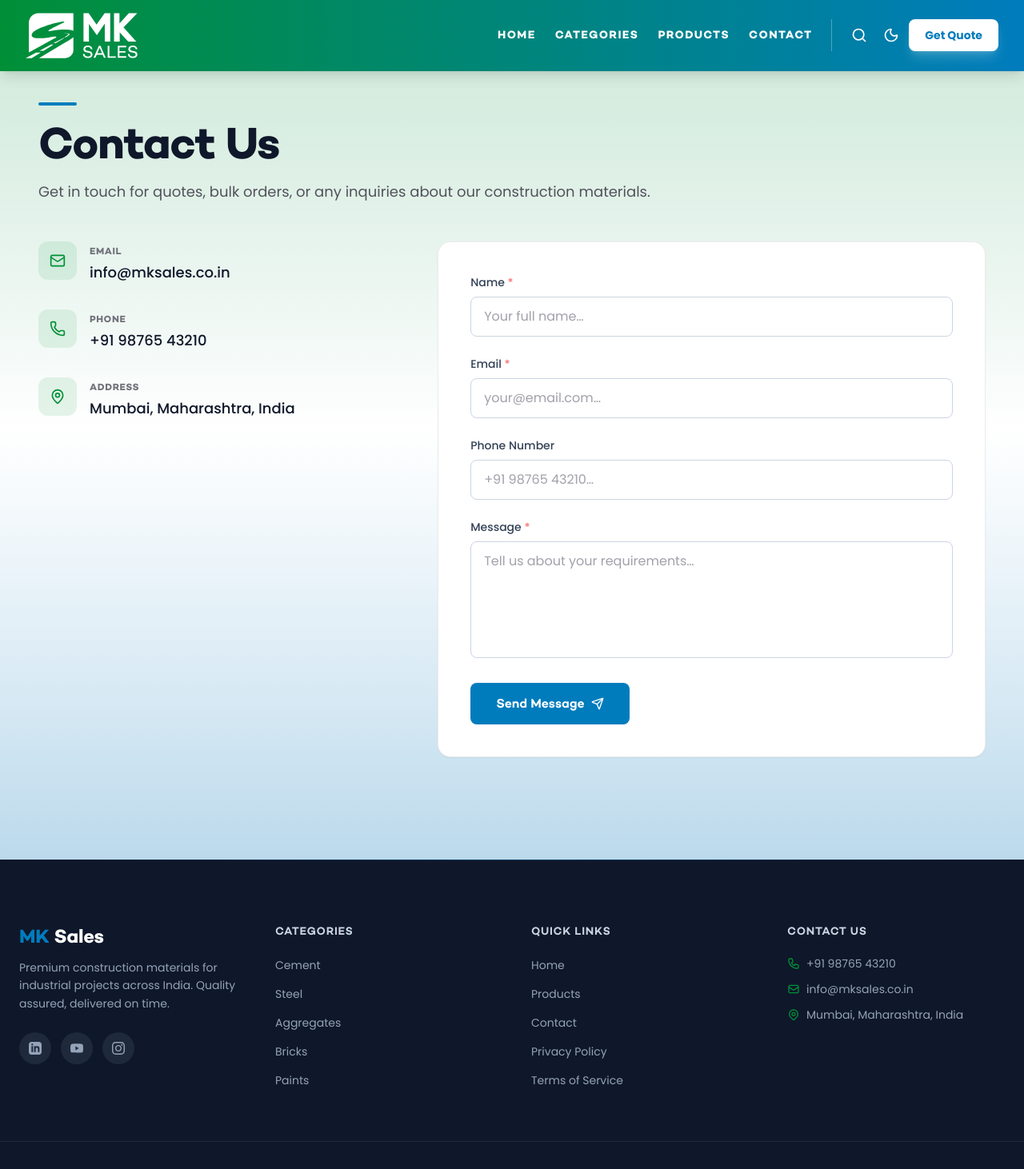
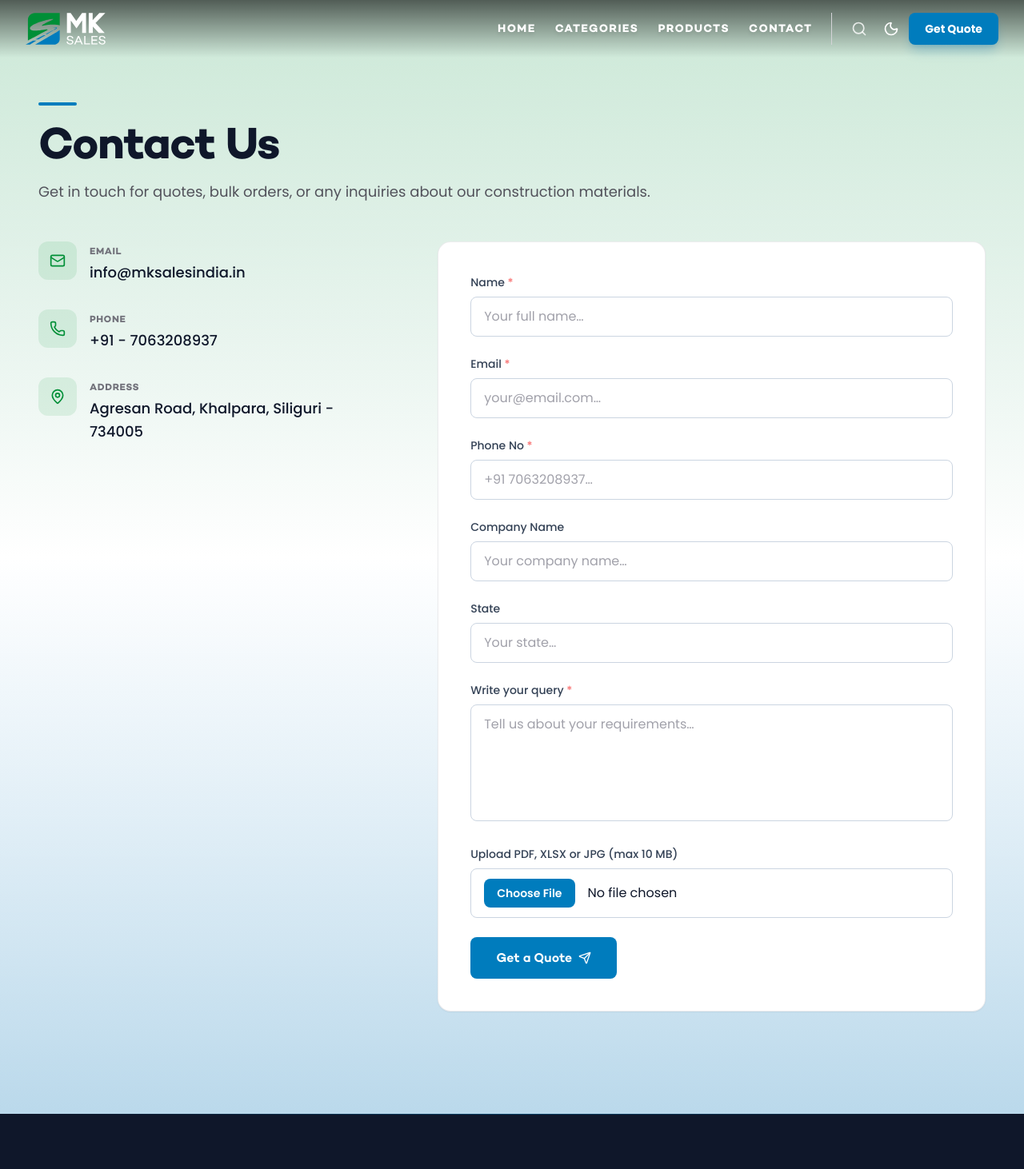
Before and after one commit to riCl3/mksales-frontend, a Next.js app: page /contact in a window 1280 px wide. Shown: the top 1462 px of the page at 80% size. Built offline with nearby package versions, Linux system fonts and the light colour scheme.

Commit message:
fix: added all reqested changes

```diff
--- a/src/app/contact/page.js
+++ b/src/app/contact/page.js
@@ -5,9 +5,9 @@ import { motion } from 'framer-motion'
 import { Mail, Phone, MapPin, Send, CheckCircle, AlertCircle } from 'lucide-react'
 
 const contactInfo = [
-  { icon: Mail, label: 'Email', value: 'info@mksales.co.in' },
-  { icon: Phone, label: 'Phone', value: '+91 98765 43210' },
-  { icon: MapPin, label: 'Address', value: 'Mumbai, Maharashtra, India' },
+  { icon: Mail, label: 'Email', value: 'info@mksalesindia.in' },
+  { icon: Phone, label: 'Phone', value: '+91 - 7063208937' },
+  { icon: MapPin, label: 'Address', value: 'Agresan Road, Khalpara, Siliguri - 734005' },
 ]
 
 const stagger = {
@@ -134,20 +134,47 @@ export default function ContactPage() {
             </div>
             <div>
               <label htmlFor="phone" className="block text-sm font-medium text-slate-700 dark:text-zinc-300 mb-2">
-                Phone Number
+                Phone No <span className="text-red-400">*</span>
               </label>
               <input
                 type="tel"
                 id="phone"
                 name="phone"
                 autoComplete="tel"
+                required
+                aria-required="true"
                 className="w-full px-4 py-3 bg-white dark:bg-zinc-700/50 border border-slate-300 dark:border-zinc-600 text-slate-900 dark:text-zinc-100 rounded-lg focus:border-brand-blue focus:ring-1 focus:ring-brand-blue outline-none transition-colors duration-300 placeholder:text-zinc-400 dark:placeholder:text-zinc-500"
-                placeholder="+91 98765 43210…"
+                placeholder="+91 7063208937…"
+              />
+            </div>
+            <div>
+              <label htmlFor="company" className="block text-sm font-medium text-slate-700 dark:text-zinc-300 mb-2">
+                Company Name
+              </label>
+              <input
+                type="text"
+                id="company"
+                name="company"
+                autoComplete="organization"
+                className="w-full px-4 py-3 bg-white dark:bg-zinc-700/50 border border-slate-300 dark:border-zinc-600 text-slate-900 dark:text-zinc-100 rounded-lg focus:border-brand-blue focus:ring-1 focus:ring-brand-blue outline-none transition-colors duration-300 placeholder:text-zinc-400 dark:placeholder:text-zinc-500"
+                placeholder="Your company name…"
+              />
+            </div>
+            <div>
+              <label htmlFor="state" className="block text-sm font-medium text-slate-700 dark:text-zinc-300 mb-2">
+                State
+              </label>
+              <input
+                type="text"
+                id="state"
+                name="state"
+                className="w-full px-4 py-3 bg-white dark:bg-zinc-700/50 border border-slate-300 dark:border-zinc-600 text-slate-900 dark:text-zinc-100 rounded-lg focus:border-brand-blue focus:ring-1 focus:ring-brand-blue outline-none transition-colors duration-300 placeholder:text-zinc-400 dark:placeholder:text-zinc-500"
+                placeholder="Your state…"
               />
             </div>
             <div>
               <label htmlFor="message" className="block text-sm font-medium text-slate-700 dark:text-zinc-300 mb-2">
-                Message <span className="text-red-400">*</span>
+                Write your query <span className="text-red-400">*</span>
               </label>
               <textarea
                 id="message"
@@ -157,6 +184,18 @@ export default function ContactPage() {
                 aria-required="true"
                 className="w-full px-4 py-3 bg-white dark:bg-zinc-700/50 border border-slate-300 dark:border-zinc-600 text-slate-900 dark:text-zinc-100 rounded-lg focus:border-brand-blue focus:ring-1 focus:ring-brand-blue outline-none transition-colors duration-300 resize-none placeholder:text-zinc-400 dark:placeholder:text-zinc-500"
                 placeholder="Tell us about your requirements…"
+              />
+            </div>
+            <div>
+              <label htmlFor="file" className="block text-sm font-medium text-slate-700 dark:text-zinc-300 mb-2">
+                Upload PDF, XLSX or JPG (max 10 MB)
+              </label>
+              <input
+                type="file"
+                id="file"
+                name="file"
+                accept=".pdf,.xlsx,.xls,.jpg,.jpeg"
+                className="w-full px-4 py-3 bg-white dark:bg-zinc-700/50 border border-slate-300 dark:border-zinc-600 text-slate-900 dark:text-zinc-100 rounded-lg focus:border-brand-blue focus:ring-1 focus:ring-brand-blue outline-none transition-colors duration-300 file:mr-4 file:py-2 file:px-4 file:rounded-lg file:border-0 file:text-sm file:font-semibold file:bg-brand-blue file:text-white hover:file:bg-brand-dark file:cursor-pointer"
               />
             </div>
             {status === 'sent' && (
@@ -185,7 +224,7 @@ export default function ContactPage() {
                 </>
               ) : (
                 <>
-                  Send Message
+                  Get a Quote
                   <Send className="w-4 h-4 transition-transform duration-300 group-hover:translate-x-1" />
                 </>
               )}
--- a/src/components/CategoriesScroll.js
+++ b/src/components/CategoriesScroll.js
@@ -123,7 +123,7 @@ export default function CategoriesScroll({ categories }) {
               )}
               <div className="absolute inset-0 bg-gradient-to-t from-black/50 via-black/10 to-transparent" />
               <div className="absolute inset-0 flex items-end p-6">
-                <h3 className="text-xl font-semibold text-white">{cat.name}</h3>
+                <h3 className="text-xl font-normal text-white">{cat.name}</h3>
               </div>
             </Link>
           ))}
--- a/src/components/Footer.js
+++ b/src/components/Footer.js
@@ -10,7 +10,7 @@ export default function Footer() {
       <div className="max-w-7xl mx-auto px-6 grid md:grid-cols-2 lg:grid-cols-4 gap-12">
         {/* Brand */}
         <div className="lg:col-span-1">
-          <h3 className="text-2xl font-bold mb-2">
+          <h3 className="text-lg font-bold mb-2">
             <span className="text-brand-blue">MK</span>{' '}
             <span className="text-white">Sales</span>
           </h3>
@@ -20,13 +20,14 @@ export default function Footer() {
           </p>
           <div className="flex gap-3 mt-6">
             {[
-              { label: 'LinkedIn', path: 'M19 0h-14c-2.761 0-5 2.239-5 5v14c0 2.761 2.239 5 5 5h14c2.762 0 5-2.239 5-5v-14c0-2.761-2.238-5-5-5zm-11 19h-3v-11h3v11zm-1.5-12.268c-.966 0-1.75-.79-1.75-1.764s.784-1.764 1.75-1.764 1.75.79 1.75 1.764-.783 1.764-1.75 1.764zm13.5 12.268h-3v-5.604c0-3.368-4-3.113-4 0v5.604h-3v-11h3v1.765c1.396-2.586 7-2.777 7 2.476v6.759z' },
-              { label: 'YouTube', path: 'M23.498 6.186a3.016 3.016 0 0 0-2.122-2.136C19.505 3.545 12 3.545 12 3.545s-7.505 0-9.377.505A3.017 3.017 0 0 0 .502 6.186C0 8.07 0 12 0 12s0 3.93.502 5.814a3.016 3.016 0 0 0 2.122 2.136c1.871.505 9.376.505 9.376.505s7.505 0 9.377-.505a3.015 3.015 0 0 0 2.122-2.136C24 15.93 24 12 24 12s0-3.93-.502-5.814zM9.545 15.568V8.432L15.818 12l-6.273 3.568z' },
-              { label: 'Instagram', path: 'M12 2.163c3.204 0 3.584.012 4.85.07 3.252.148 4.771 1.691 4.919 4.919.058 1.265.069 1.645.069 4.849 0 3.205-.012 3.584-.069 4.849-.149 3.225-1.664 4.771-4.919 4.919-1.266.058-1.644.07-4.85.07-3.204 0-3.584-.012-4.849-.07-3.26-.149-4.771-1.699-4.919-4.92-.058-1.265-.07-1.644-.07-4.849 0-3.204.013-3.583.07-4.849.149-3.227 1.664-4.771 4.919-4.919 1.266-.057 1.645-.069 4.849-.069zm0-2.163c-3.259 0-3.667.014-4.947.072-4.358.2-6.78 2.618-6.98 6.98-.059 1.281-.073 1.689-.073 4.948 0 3.259.014 3.668.072 4.948.2 4.358 2.618 6.78 6.98 6.98 1.281.058 1.689.072 4.948.072 3.259 0 3.668-.014 4.948-.072 4.354-.2 6.782-2.618 6.979-6.98.059-1.28.073-1.689.073-4.948 0-3.259-.014-3.667-.072-4.947-.196-4.354-2.617-6.78-6.979-6.98-1.281-.059-1.69-.073-4.949-.073zm0 5.838c-3.403 0-6.162 2.759-6.162 6.162s2.759 6.163 6.162 6.163 6.162-2.759 6.162-6.163c0-3.403-2.759-6.162-6.162-6.162zm0 10.162c-2.209 0-4-1.79-4-4 0-2.209 1.791-4 4-4s4 1.791 4 4c0 2.21-1.791 4-4 4zm6.406-11.845c-.796 0-1.441.645-1.441 1.44s.645 1.44 1.441 1.44c.795 0 1.439-.645 1.439-1.44s-.644-1.44-1.439-1.44z' },
+              { label: 'LinkedIn', path: 'M19 0h-14c-2.761 0-5 2.239-5 5v14c0 2.761 2.239 5 5 5h14c2.762 0 5-2.239 5-5v-14c0-2.761-2.238-5-5-5zm-11 19h-3v-11h3v11zm-1.5-12.268c-.966 0-1.75-.79-1.75-1.764s.784-1.764 1.75-1.764 1.75.79 1.75 1.764-.783 1.764-1.75 1.764zm13.5 12.268h-3v-5.604c0-3.368-4-3.113-4 0v5.604h-3v-11h3v1.765c1.396-2.586 7-2.777 7 2.476v6.759z', href: 'https://www.linkedin.com/company/mk-sales-india/?viewAsMember=true' },
+              { label: 'Instagram', path: 'M12 2.163c3.204 0 3.584.012 4.85.07 3.252.148 4.771 1.691 4.919 4.919.058 1.265.069 1.645.069 4.849 0 3.205-.012 3.584-.069 4.849-.149 3.225-1.664 4.771-4.919 4.919-1.266.058-1.644.07-4.85.07-3.204 0-3.584-.012-4.849-.07-3.26-.149-4.771-1.699-4.919-4.92-.058-1.265-.07-1.644-.07-4.849 0-3.204.013-3.583.07-4.849.149-3.227 1.664-4.771 4.919-4.919 1.266-.057 1.645-.069 4.849-.069zm0-2.163c-3.259 0-3.667.014-4.947.072-4.358.2-6.78 2.618-6.98 6.98-.059 1.281-.073 1.689-.073 4.948 0 3.259.014 3.668.072 4.948.2 4.358 2.618 6.78 6.98 6.98 1.281.058 1.689.072 4.948.072 3.259 0 3.668-.014 4.948-.072 4.354-.2 6.782-2.618 6.979-6.98.059-1.28.073-1.689.073-4.948 0-3.259-.014-3.667-.072-4.947-.196-4.354-2.617-6.78-6.979-6.98-1.281-.059-1.69-.073-4.949-.073zm0 5.838c-3.403 0-6.162 2.759-6.162 6.162s2.759 6.163 6.162 6.163 6.162-2.759 6.162-6.163c0-3.403-2.759-6.162-6.162-6.162zm0 10.162c-2.209 0-4-1.79-4-4 0-2.209 1.791-4 4-4s4 1.791 4 4c0 2.21-1.791 4-4 4zm6.406-11.845c-.796 0-1.441.645-1.441 1.44s.645 1.44 1.441 1.44c.795 0 1.439-.645 1.439-1.44s-.644-1.44-1.439-1.44z', href: 'https://www.instagram.com/mksalesindia/' },
             ].map((social) => (
               <a
                 key={social.label}
-                href="#"
+                href={social.href}
+                target="_blank"
+                rel="noopener noreferrer"
                 className="w-10 h-10 rounded-full bg-slate-800 dark:bg-zinc-800 flex items-center justify-center text-slate-400 hover:bg-brand-green hover:text-white hover:shadow-lg hover:shadow-brand-green/30 transition-colors duration-300"
                 aria-label={social.label}
               >
@@ -92,20 +93,20 @@ export default function Footer() {
               <svg className="w-4 h-4 mt-0.5 text-brand-green shrink-0" fill="none" viewBox="0 0 24 24" stroke="currentColor" strokeWidth={2} aria-hidden="true">
                 <path strokeLinecap="round" strokeLinejoin="round" d="M3 5a2 2 0 012-2h3.28a1 1 0 01.948.684l1.498 4.493a1 1 0 01-.502 1.21l-2.257 1.13a11.042 11.042 0 005.516 5.516l1.13-2.257a1 1 0 011.21-.502l4.493 1.498a1 1 0 01.684.949V19a2 2 0 01-2 2h-1C9.716 21 3 14.284 3 6V5z" />
               </svg>
-              <a href="tel:+919876543210" className="hover:text-brand-blue transition-colors">+91 98765 43210</a>
+              <a href="tel:+917063208937" className="hover:text-brand-blue transition-colors">+91 - 7063208937</a>
             </li>
             <li className="flex items-start gap-2">
               <svg className="w-4 h-4 mt-0.5 text-brand-green shrink-0" fill="none" viewBox="0 0 24 24" stroke="currentColor" strokeWidth={2} aria-hidden="true">
                 <path strokeLinecap="round" strokeLinejoin="round" d="M3 8l7.89 5.26a2 2 0 002.22 0L21 8M5 19h14a2 2 0 002-2V7a2 2 0 00-2-2H5a2 2 0 00-2 2v10a2 2 0 002 2z" />
               </svg>
-              <a href="mailto:info@mksales.co.in" className="hover:text-brand-blue transition-colors">info@mksales.co.in</a>
+              <a href="mailto:info@mksalesindia.in" className="hover:text-brand-blue transition-colors">info@mksalesindia.in</a>
             </li>
             <li className="flex items-start gap-2">
               <svg className="w-4 h-4 mt-0.5 text-brand-green shrink-0" fill="none" viewBox="0 0 24 24" stroke="currentColor" strokeWidth={2} aria-hidden="true">
                 <path strokeLinecap="round" strokeLinejoin="round" d="M17.657 16.657L13.414 20.9a1.998 1.998 0 01-2.827 0l-4.244-4.243a8 8 0 1111.314 0z" />
                 <path strokeLinecap="round" strokeLinejoin="round" d="M15 11a3 3 0 11-6 0 3 3 0 016 0z" />
               </svg>
-              <a href="https://maps.google.com/?q=Mumbai+Maharashtra+India" target="_blank" rel="noopener noreferrer" className="hover:text-brand-blue transition-colors">Mumbai, Maharashtra, India</a>
+              <a href="https://maps.google.com/?q=Agresan+Road+Khalpara+Siliguri+734005" target="_blank" rel="noopener noreferrer" className="hover:text-brand-blue transition-colors">Agresan Road, Khalpara, Siliguri - 734005</a>
             </li>
           </ul>
         </div>
--- a/src/components/Navbar.js
+++ b/src/components/Navbar.js
@@ -36,33 +36,28 @@ export default function Navbar() {
   }
 
   const linkClass = () => {
-    const isLight = isHome && scrolled && theme === 'light'
+    const isLight = scrolled && theme === 'light'
     const base = 'font-display text-sm font-bold uppercase tracking-widest transition-colors duration-300 relative after:absolute after:bottom-0 after:left-0 after:h-0.5 after:w-0 after:transition-all after:duration-300 hover:after:w-full'
     const underline = isLight ? 'after:bg-brand-green' : 'after:bg-white'
-    if (!isHome) return `${base} ${underline} text-white hover:text-white/80`
     if (scrolled || menuOpen) return `${base} ${underline} ${isLight ? 'text-gray-700 hover:text-brand-green' : 'text-zinc-200 hover:text-brand-green'}`
     return `${base} ${underline} text-white hover:text-brand-green drop-shadow-md`
   }
 
   return (
     <header className={`fixed top-0 left-0 right-0 z-50 transition-all duration-500 ${
-      !isHome
-        ? 'bg-gradient-to-r from-[#008F37] to-[#007CBD] shadow-lg'
-        : scrolled
-          ? 'bg-white/90 dark:bg-zinc-900/90 backdrop-blur-2xl border-b border-brand-green/30 dark:border-brand-green/20 shadow-lg shadow-brand-green/5'
-          : 'bg-gradient-to-b from-black/60 via-black/30 to-transparent'
+      scrolled
+        ? 'bg-white/90 dark:bg-zinc-900/90 backdrop-blur-2xl border-b border-brand-green/30 dark:border-brand-green/20 shadow-lg shadow-brand-green/5'
+        : 'bg-gradient-to-b from-black/60 via-black/30 to-transparent'
     }`}>
       <nav className="max-w-7xl mx-auto flex items-center justify-between px-6 md:px-8 py-4 gap-4">
         <Link
           href="/"
           className="shrink-0"
         >
-          {mounted && ((!isHome) ? (
-            <Image src="/logo-white.svg" alt="MK Sales" width={140} height={56} priority />
-          ) : (scrolled && theme === 'light') ? (
-            <Image src="/logo-dark.svg" alt="MK Sales" width={140} height={56} priority />
+          {mounted && ((scrolled && theme === 'light') ? (
+            <Image src="/logo-dark.svg" alt="MK Sales" width={100} height={40} priority />
           ) : (
-            <Image src="/logo-light.svg" alt="MK Sales" width={140} height={56} priority />
+            <Image src="/logo-light.svg" alt="MK Sales" width={100} height={40} priority />
           ))}
         </Link>
 
@@ -71,16 +66,12 @@ export default function Navbar() {
           <button onClick={() => { if (isHome) { scrollToSection('categories'); } else { window.location.href = '/#categories'; } }} className={linkClass()}>Categories</button>
           <Link href="/products" className={linkClass()}>Products</Link>
           <Link href="/contact" className={linkClass()}>Contact</Link>
-          <div className={`flex items-center gap-1 pl-4 border-l ${!isHome ? 'border-white/30' : 'border-zinc-300 dark:border-zinc-600'}`}>
-            <SearchBar scrolled={scrolled} isHome={isHome} />
-            <ThemeToggle isHome={isHome} scrolled={scrolled} />
+          <div className="flex items-center gap-1 pl-4 border-l border-zinc-300 dark:border-zinc-600">
+            <SearchBar scrolled={scrolled} />
+            <ThemeToggle scrolled={scrolled} />
             <Link
               href="/contact"
-              className={`px-5 py-2.5 text-sm font-bold transition-all duration-300 rounded-lg shadow-lg ${
-                !isHome
-                  ? 'bg-white text-[#007CBD] hover:bg-white/90 shadow-white/20'
-                  : 'bg-brand-blue text-white hover:bg-brand-dark shadow-brand-blue/25 hover:shadow-brand-blue/40 hover:-translate-y-0.5'
-              }`}
+              className="px-5 py-2.5 text-sm font-bold transition-all duration-300 rounded-lg shadow-lg bg-brand-blue text-white hover:bg-brand-dark shadow-brand-blue/25 hover:shadow-brand-blue/40 hover:-translate-y-0.5"
             >
               Get Quote
             </Link>
@@ -88,7 +79,7 @@ export default function Navbar() {
         </div>
 
         <div className="md:hidden flex items-center gap-2">
-          <SearchBar scrolled={scrolled} isHome={isHome} />
+          <SearchBar scrolled={scrolled} />
           <button
             onClick={() => setMenuOpen(!menuOpen)}
             className="relative z-50 p-2"
@@ -98,7 +89,7 @@ export default function Navbar() {
             {menuOpen ? (
               <X className="w-6 h-6 text-white" />
             ) : (
-              <Menu className={`w-6 h-6 ${!isHome ? 'text-white' : scrolled ? 'text-gray-800 dark:text-zinc-100' : 'text-white'}`} />
+              <Menu className={`w-6 h-6 ${scrolled ? 'text-gray-800 dark:text-zinc-100' : 'text-white'}`} />
             )}
           </button>
         </div>
@@ -117,11 +108,7 @@ export default function Navbar() {
             <Link
               href="/contact"
               onClick={() => setMenuOpen(false)}
-              className={`px-8 py-3 font-bold transition-all duration-300 rounded-lg shadow-lg ${
-                !isHome
-                  ? 'bg-white text-[#007CBD] hover:bg-white/90 shadow-white/30'
-                  : 'bg-brand-blue text-white hover:bg-brand-dark shadow-brand-blue/30'
-              }`}
+              className="px-8 py-3 font-bold transition-all duration-300 rounded-lg shadow-lg bg-brand-blue text-white hover:bg-brand-dark shadow-brand-blue/30"
             >
               Get Quote
             </Link>
--- a/src/components/TestimonialsSection.js
+++ b/src/components/TestimonialsSection.js
@@ -6,22 +6,10 @@ import { ChevronLeft, ChevronRight, Quote } from 'lucide-react'
 
 const testimonials = [
   {
-    name: 'Rajesh Mehta',
-    role: 'Project Director',
-    company: 'Larsen & Toubro',
-    text: 'MK Sales has been our trusted partner for construction materials across 12 major projects in Maharashtra. Their consistency in quality and delivery timelines is unmatched.',
-  },
-  {
-    name: 'Priya Sharma',
-    role: 'Procurement Head',
-    company: 'Tata Projects',
-    text: 'The steel and structural materials from MK Sales meet the highest industry standards. Their Pan-India logistics network ensures we never face material shortages on site.',
-  },
-  {
-    name: 'Vikram Singh',
-    role: 'Site Manager',
-    company: 'DLF Construction',
-    text: 'We have been sourcing cement and aggregates from MK Sales for 5 years. Their pricing is competitive and the quality control is rigorous. Highly recommended.',
+    name: 'S & P Construction',
+    role: '',
+    company: 'Baripada, Orissa',
+    text: 'We are satisfied with the crash barriers supplied by MK Sales. The products were IRC & MorTH compliant, manufactured using quality materials as per our technical specifications, and met our project requirements effectively.',
   },
 ]
 
@@ -154,7 +142,7 @@ export default function TestimonialsSection() {
                 </div>
                 <div>
                   <p className="font-semibold text-white font-display">{t.name}</p>
-                  <p className="text-sm text-zinc-400">{t.role}, {t.company}</p>
+                  <p className="text-sm text-zinc-400">{t.role ? `${t.role}, ${t.company}` : t.company}</p>
                 </div>
               </div>
             </motion.div>
@@ -162,6 +150,7 @@ export default function TestimonialsSection() {
         </div>
 
         {/* Controls */}
+        {testimonials.length > 1 && (
           <div className="flex items-center justify-center gap-6 mt-10">
             <button
               onClick={() => { clearInterval(intervalRef.current); paginate(-1); intervalRef.current = setInterval(() => paginate(1), 6000) }}
@@ -189,6 +178,7 @@ export default function TestimonialsSection() {
               <ChevronRight className="w-5 h-5" />
             </button>
           </div>
+        )}
       </div>
     </section>
   )
```
Also changed, not shown: src/app/product/[slug]/ProductDetailClient.js (+14 -19 lines), src/components/WhyChooseUs.js (+1 -21 lines). Lines whose indentation alone changed are shown as unchanged.
